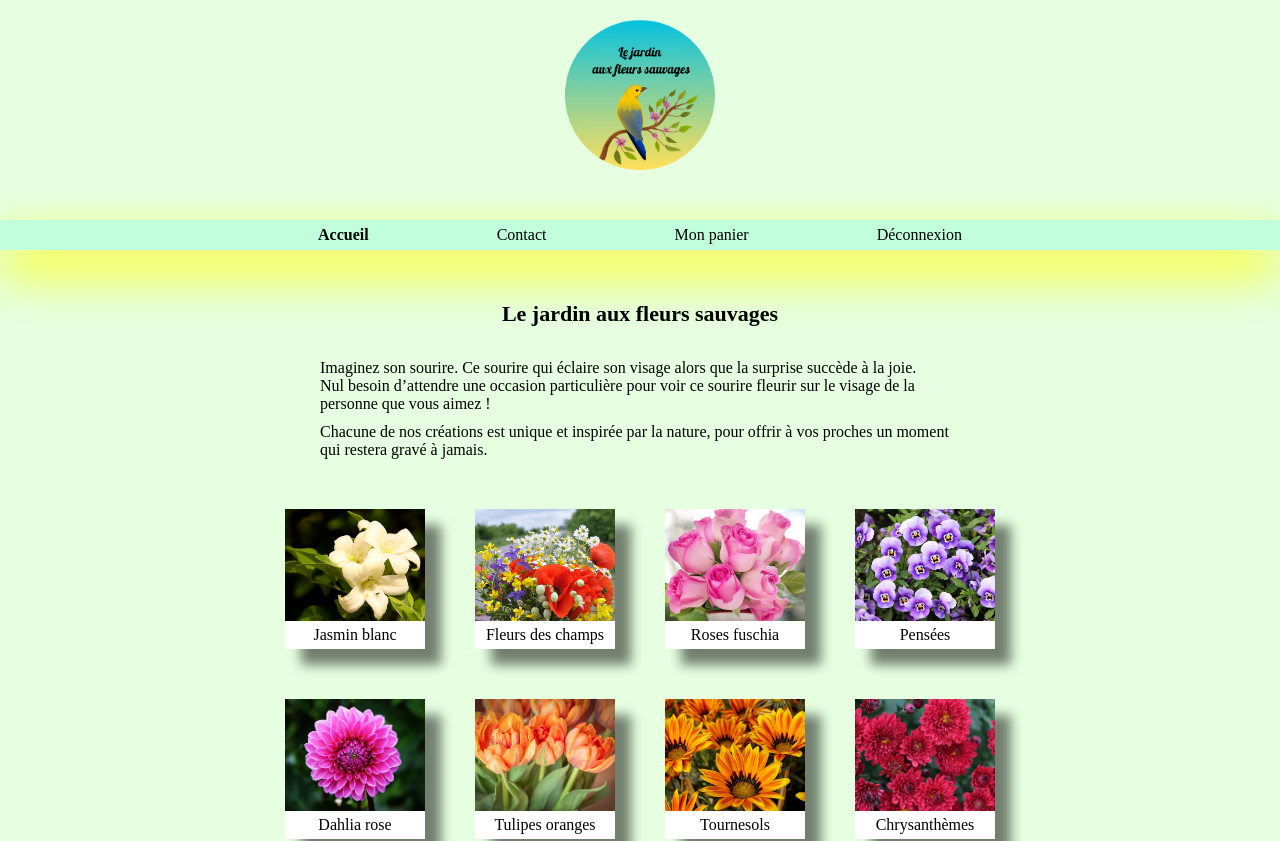
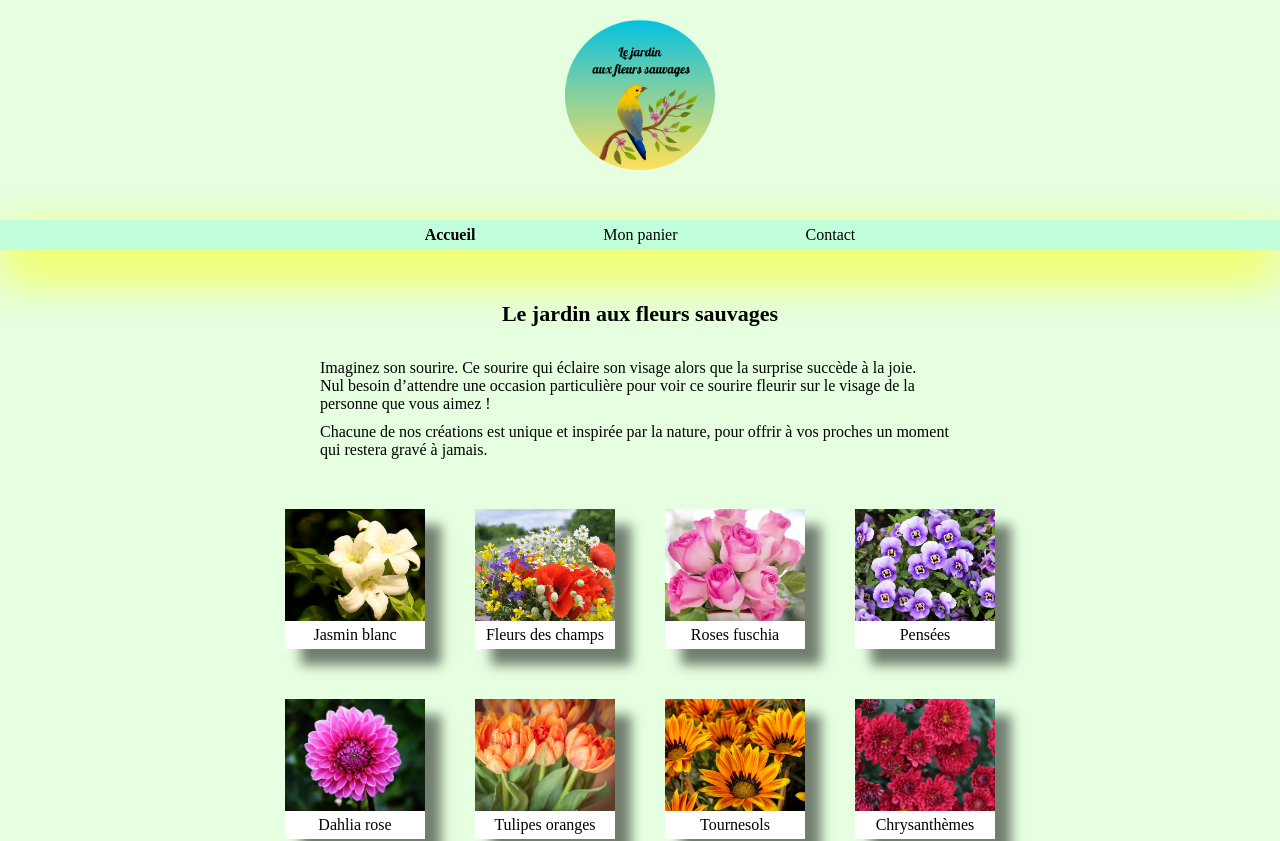
Before and after one commit to NatashaFinkel/The-flower-power-project, a React (Vite) app: page / in a window 1280 px wide. Shown: the top 841 px of the page. Built offline with nearby package versions, Linux system fonts and the light colour scheme.

Commit message:
Modification NavBar.jsx

```diff
--- a/src/components/NavBar.jsx
+++ b/src/components/NavBar.jsx
@@ -13,26 +13,16 @@ function NavBar() {
               <p>Accueil</p>
             </NavLink>
           </li>
-
-          <li>
-            <NavLink to="/contact" activeclassname="active">
-              <i className="fa-regular fa-comment-dots nav-bar-icon icon-display-none"></i>
-              <p>Contact</p>
-            </NavLink>
-          </li>
-
           <li>
             <NavLink to="/bouquets-sauvegardés" activeclassname="active">
               <i className="fa-regular fa-heart nav-bar-icon icon-display-none"></i>
               <p>Mon panier</p>
             </NavLink>
           </li>
-
           <li>
-            <NavLink to="/connexion" activeclassname="active">
-
-              <i className="fa-solid fa-person-walking-arrow-right nav-bar-icon icon-display-none"></i>
-              <p>Déconnexion</p>
+            <NavLink to="/contact" activeclassname="active">
+              <i className="fa-regular fa-comment-dots nav-bar-icon icon-display-none"></i>
+              <p>Contact</p>
             </NavLink>
           </li>
         </ul>
```
